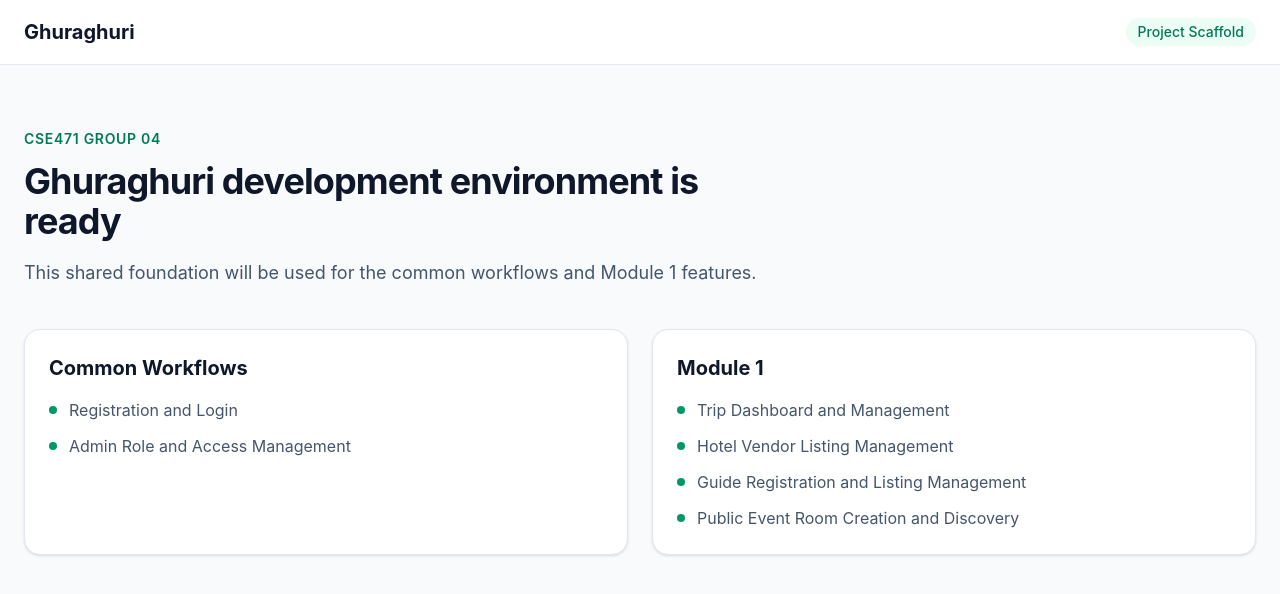
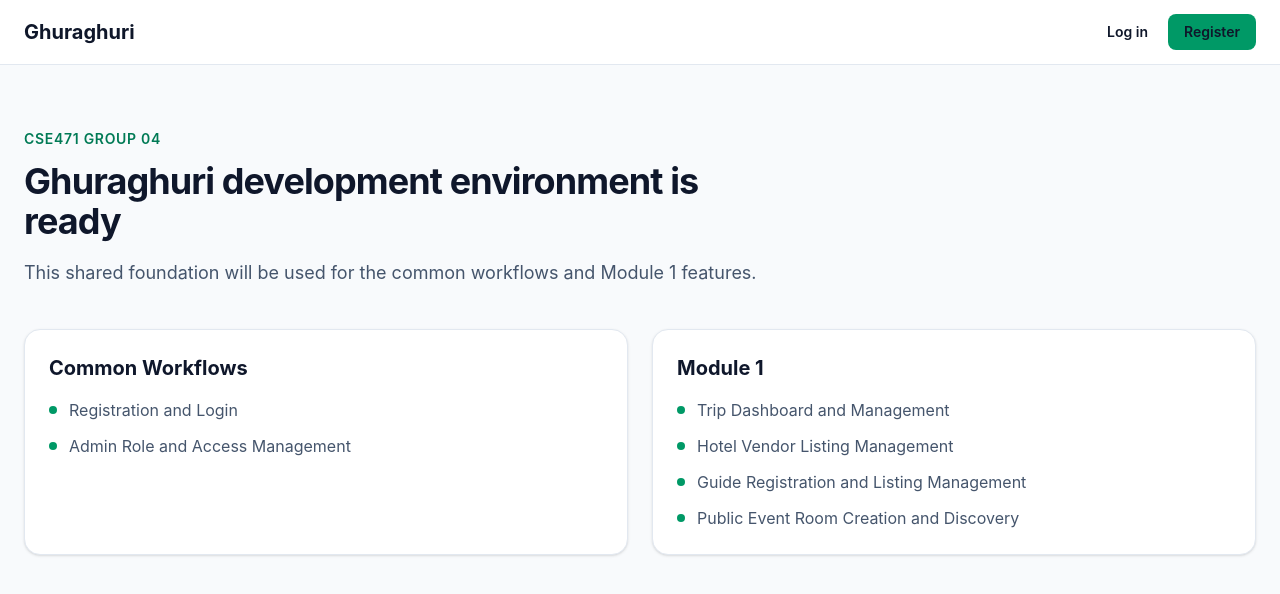
Before and after one commit to kkusum2612-git/Project-Ghuraghuri, a React app in the folder frontend/: page / in a window 1280 px wide. Shown: the top 594 px of the page. Built offline with nearby package versions, Linux system fonts and the light colour scheme; no server answers; the HTML template or start-up script is replaced by a standard one.

Commit message:
feat(auth): add authentication-aware navbar

```diff
--- a/frontend/src/components/layout/Navbar.jsx
+++ b/frontend/src/components/layout/Navbar.jsx
@@ -1,17 +1,159 @@
-import { Link } from 'react-router-dom';
+import { useState } from 'react';
 
+import {
+  Link,
+  useNavigate,
+} from 'react-router-dom';
+
+import Button from '../common/Button';
+import useAuth from '../../features/auth/hooks/useAuth';
+
+// These labels convert the role values stored in MongoDB into text that is
+// easier to read in the navigation bar.
+const ROLE_LABELS = {
+  traveler: 'Traveler',
+  hotel: 'Hotel vendor',
+  guide: 'Tour guide',
+  admin: 'Admin',
+};
+
+/**
+ * Displays the shared navigation bar for the application.
+ *
+ * Authentication behavior:
+ *
+ * - While the existing session is being checked, the Navbar shows a small
+ *   loading message instead of briefly displaying the wrong controls.
+ * - Logged-out users see links to Login and Register.
+ * - Logged-in users see their name, role, and a Logout button.
+ * - Logout uses AuthProvider.logout(), which asks the backend to remove the
+ *   HTTP-only cookie and then clears the user from React state.
+ */
 function Navbar() {
+  const {
+    user,
+    isAuthenticated,
+    isInitializing,
+    logout,
+  } = useAuth();
+
+  // useNavigate allows the Navbar to send the user to /login after logout.
+  const navigate = useNavigate();
+
+  // Prevent repeated logout requests while one request is already running.
+  const [isLoggingOut, setIsLoggingOut] = useState(false);
+
+  // Stores an unexpected logout error, such as the backend being unavailable.
+  const [logoutError, setLogoutError] = useState('');
+
+  /**
+   * Logs the current user out through AuthProvider.
+   */
+  async function handleLogout() {
+    setLogoutError('');
+    setIsLoggingOut(true);
+
+    try {
+      // AuthProvider.logout() sends POST /api/v1/auth/logout.
+      //
+      // After the backend confirms that the HTTP-only cookie was removed,
+      // AuthProvider also clears the user from React state.
+      await logout();
+
+      // Send the logged-out user to the login page.
+      navigate('/login', {
+        replace: true,
+      });
+    } catch (error) {
+      // Do not pretend the user was logged out when the backend request failed.
+      //
+      // Keeping the current authentication state is safer than clearing the
+      // frontend state while a valid backend cookie may still exist.
+      const responseMessage = error.response?.data?.message;
+
+      setLogoutError(
+        responseMessage ||
+          'Logout could not be completed. Please try again.'
+      );
+    } finally {
+      setIsLoggingOut(false);
+    }
+  }
+
   return (
     <header className="border-b border-slate-200 bg-white">
-      <div className="mx-auto flex h-16 max-w-7xl items-center justify-between px-6">
-        <Link to="/" className="text-xl font-bold text-emerald-700">
+      <div className="mx-auto flex min-h-16 max-w-7xl flex-wrap items-center justify-between gap-3 px-6 py-3">
+        {/* The project name always returns the user to the public homepage. */}
+        <Link
+          to="/"
+          className="text-xl font-bold text-emerald-700"
+        >
           Ghuraghuri
         </Link>
 
-        <div className="rounded-full bg-emerald-50 px-3 py-1 text-sm font-medium text-emerald-700">
-          Project Scaffold
+        {/* Wait for the initial /auth/me request before choosing which
+            authentication controls should be displayed. */}
+        {isInitializing ? (
+          <span
+            className="text-sm font-medium text-slate-500"
+            role="status"
+          >
+            Checking session...
+          </span>
+        ) : isAuthenticated ? (
+          <div className="flex flex-wrap items-center justify-end gap-2 sm:gap-3">
+            {/* Display the latest user information stored by AuthProvider. */}
+            <div className="text-right">
+              <p className="max-w-40 truncate text-sm font-semibold text-slate-800 sm:max-w-56">
+                {user.name}
+              </p>
+
+              <p className="text-xs text-slate-500">
+                {ROLE_LABELS[user.role] || user.role}
+              </p>
+            </div>
+
+            <Button
+              type="button"
+              variant="secondary"
+              disabled={isLoggingOut}
+              onClick={handleLogout}
+            >
+              {isLoggingOut ? 'Logging out...' : 'Logout'}
+            </Button>
+          </div>
+        ) : (
+          <nav
+            className="flex items-center gap-2"
+            aria-label="Authentication"
+          >
+            <Link
+              to="/login"
+              className="rounded-lg px-3 py-2 text-sm font-semibold text-slate-700 transition hover:bg-slate-100"
+            >
+              Log in
+            </Link>
+
+            <Link
+              to="/register"
+              className="rounded-lg bg-emerald-600 px-4 py-2 text-sm font-semibold text-white transition hover:bg-emerald-700"
+            >
+              Register
+            </Link>
+          </nav>
+        )}
+      </div>
+
+      {/* Logout failures are shown separately so the user knows that their
+          authenticated session may still be active. */}
+      {logoutError && (
+        <div
+          className="mx-auto max-w-7xl px-6 pb-3 text-right text-sm text-red-600"
+          role="alert"
+        >
+          {logoutError}
         </div>
-      </div>
+      )}
     </header>
   );
 }
```
